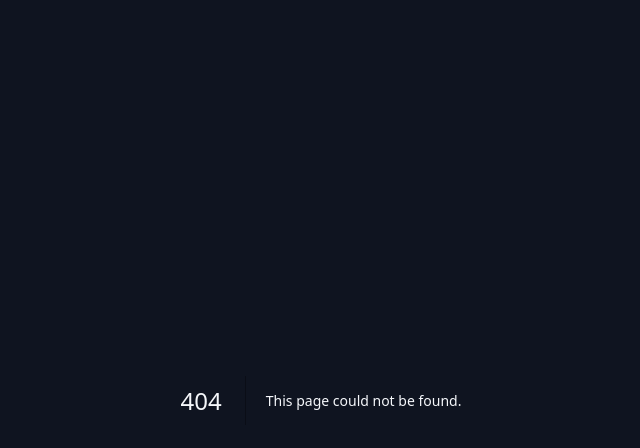
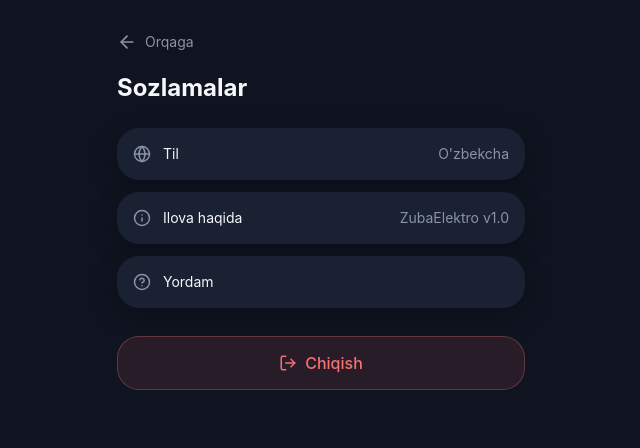
Before and after one commit to zubairhamedov/zubaelektro, a Next.js app: page /sozlamalar in a window 1280 px wide. Before the commit this address had no page. Shown: the top 448 px of the page, without its empty margins (319-959 px from the left). Built offline with nearby package versions, Linux system fonts and the light colour scheme; no server answers.

Commit message:
Create page.tsx

```diff
--- /dev/null
+++ b/app/sozlamalar/page.tsx
@@ -0,0 +1,65 @@
+"use client";
+
+import { useRouter } from "next/navigation";
+import { ArrowLeft, LogOut, Globe, Info, HelpCircle } from "lucide-react";
+import { logout } from "@/lib/supabase";
+
+export default function SozlamalarPage() {
+  const router = useRouter();
+
+  async function handleLogout() {
+    await logout();
+    router.push("/login");
+  }
+
+  return (
+    <div className="min-h-screen pb-16">
+      <div className="mx-auto max-w-md px-5 pt-8">
+        <button
+          onClick={() => router.back()}
+          className="mb-5 flex items-center gap-2 text-textSecondary"
+        >
+          <ArrowLeft size={20} />
+          <span className="text-sm">Orqaga</span>
+        </button>
+
+        <h1 className="font-display text-2xl font-bold">Sozlamalar</h1>
+
+        <div className="mt-6 flex flex-col gap-3">
+          <div className="flex items-center justify-between rounded-xl2 bg-surface p-4 shadow-card">
+            <div className="flex items-center gap-3">
+              <Globe size={18} className="text-textSecondary" />
+              <span className="text-sm">Til</span>
+            </div>
+            <span className="text-sm text-textSecondary">O'zbekcha</span>
+          </div>
+
+          <div className="flex items-center justify-between rounded-xl2 bg-surface p-4 shadow-card">
+            <div className="flex items-center gap-3">
+              <Info size={18} className="text-textSecondary" />
+              <span className="text-sm">Ilova haqida</span>
+            </div>
+            <span className="text-sm text-textSecondary">
+              ZubaElektro v1.0
+            </span>
+          </div>
+
+          <div className="flex items-center justify-between rounded-xl2 bg-surface p-4 shadow-card">
+            <div className="flex items-center gap-3">
+              <HelpCircle size={18} className="text-textSecondary" />
+              <span className="text-sm">Yordam</span>
+            </div>
+          </div>
+
+          <button
+            onClick={handleLogout}
+            className="mt-4 flex items-center justify-center gap-2 rounded-xl2 border border-danger/30 bg-danger/10 py-3.5 font-medium text-danger active:opacity-80"
+          >
+            <LogOut size={18} />
+            Chiqish
+          </button>
+        </div>
+      </div>
+    </div>
+  );
+}
```
